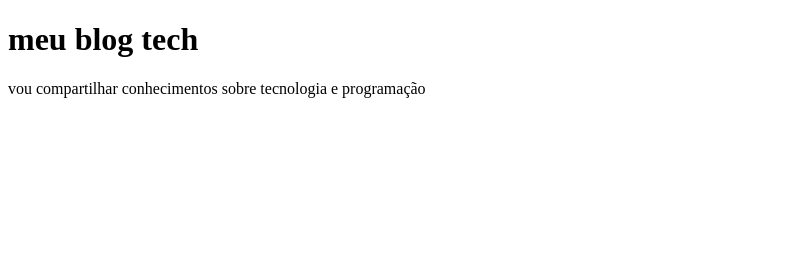
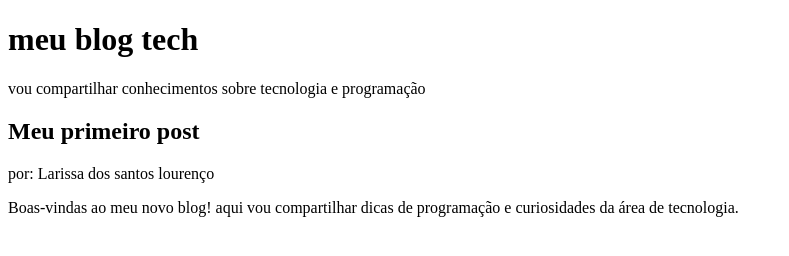
Before and after one commit to larissasantoslourenco/P-gina-web-do-zero-primeira-intera-o, a plain HTML site: page index.html in a window 1280 px wide. Shown: the whole page, without its empty margins (0-789 px from the left). Drawn offline with Linux system fonts and the light colour scheme.

Commit message:
ghmjnjgjtm

```diff
--- a/index.html
+++ b/index.html
@@ -1,14 +1,20 @@
-
 <!DOCTYPE html>
 <html lang="pt-br">
     <head>
      <meta charset="UTF-8">
      <meta name="viewport" content="width=device-width, initial-scale=1.0">
-    <title>Document</title>
+     <title>blog</title>
   </head>
   <body>
+    <header>
      <h1>meu blog tech</h1>
      <p>vou compartilhar conhecimentos sobre tecnologia e programação</p>
+    </header>
+    <main>
 
+     <h2>Meu primeiro post</h2>
+     <p>por: Larissa dos santos lourenço</p>
+     <p>Boas-vindas ao meu novo blog! aqui vou compartilhar dicas de programação e curiosidades da área de tecnologia.</p>
+     </main>
     </body>
 </html>
```
Lines whose indentation alone changed are shown as unchanged.
